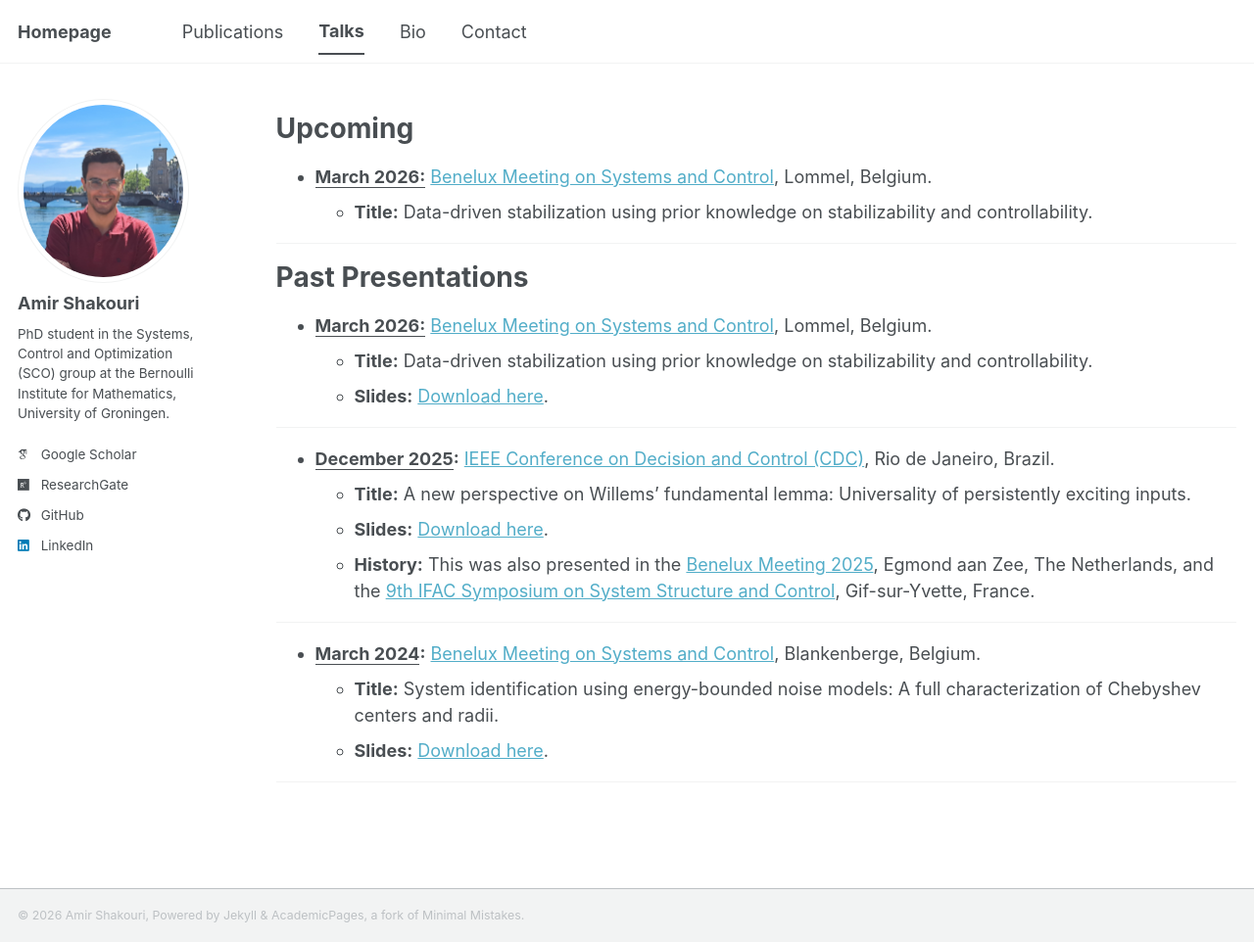
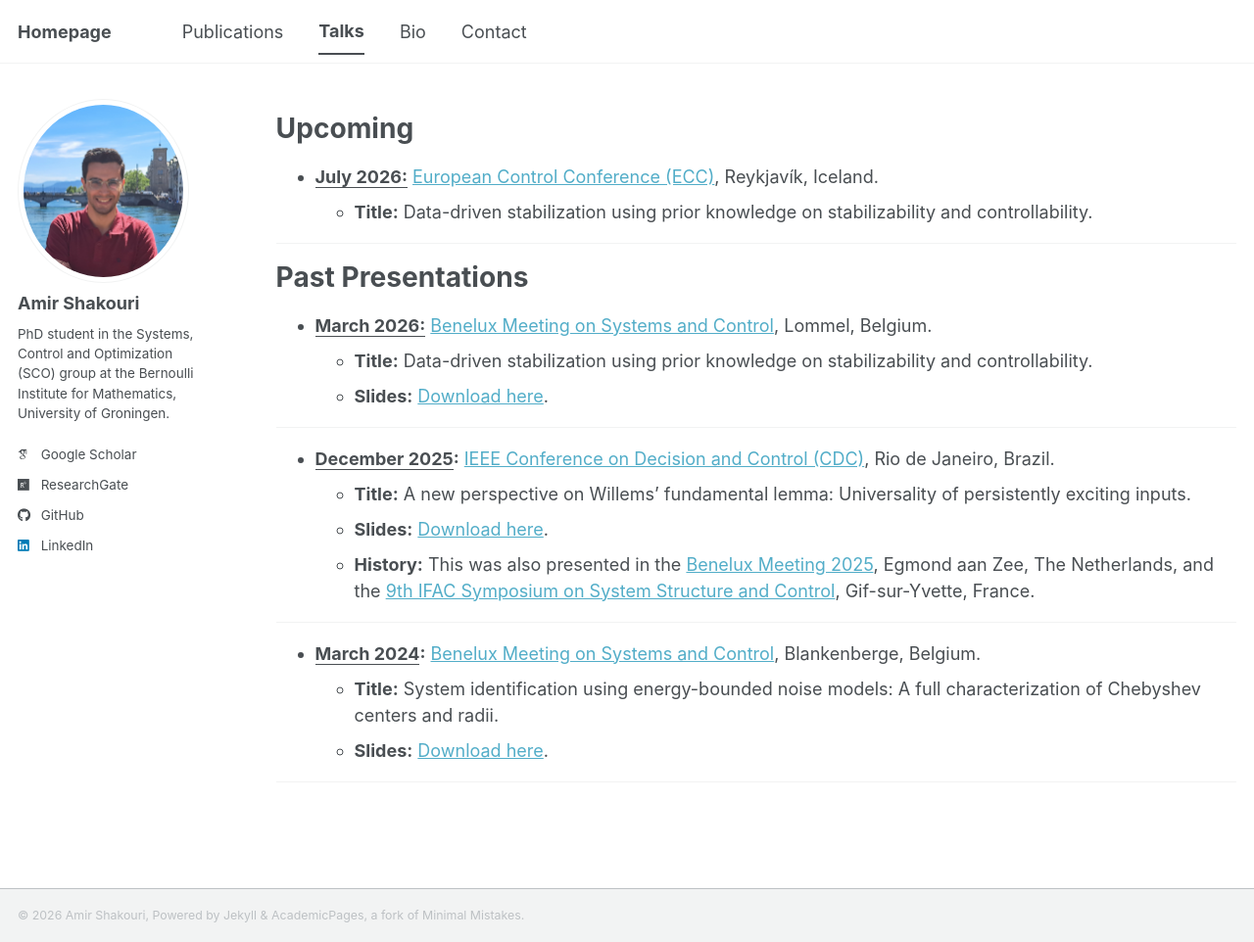
Before and after one commit to a-shakouri/a-shakouri.github.io, a Jekyll site: the page built from _pages/talk-new.md, in a window 1280 px wide and 962 px high. Shown: the whole window at 98% size. Built offline with Jekyll 4.4.1, drawn with Linux system fonts in a browser that asks for light colours; some web fonts are replaced; a script bundle is joined from its source files by our own code; library files that are not in the unit come from our copies.

Commit message:
Update talk-new.md

```diff
--- a/_pages/talk-new.md
+++ b/_pages/talk-new.md
@@ -9,7 +9,7 @@ permalink: /talk-new/
 
 Upcoming
 ======
-* **<u>March 2026:</u>** [Benelux Meeting on Systems and Control](https://www.beneluxmeeting.nl/2026/), Lommel, Belgium.
+* **<u>July 2026:</u>** [European Control Conference (ECC)](https://ecc26.euca-ecc.org/), Reykjavík, Iceland.
   * **Title:** Data-driven stabilization using prior knowledge on stabilizability and controllability.
 
 ---
```
